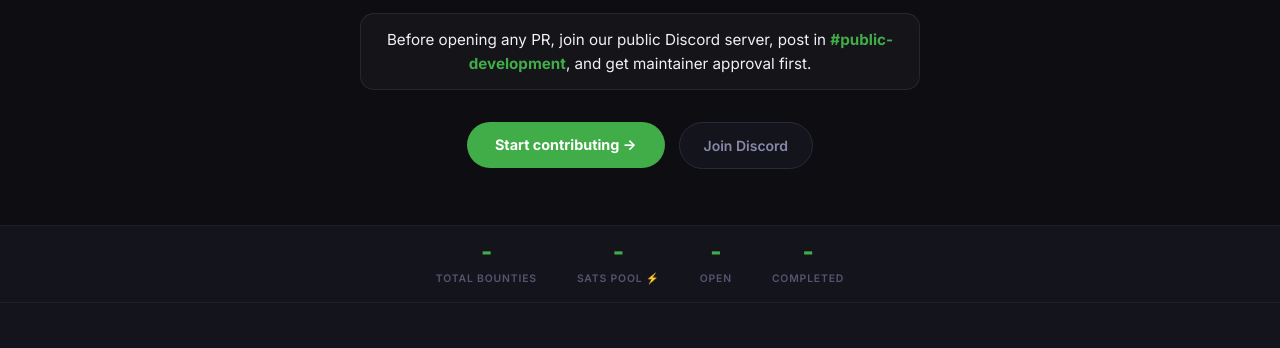
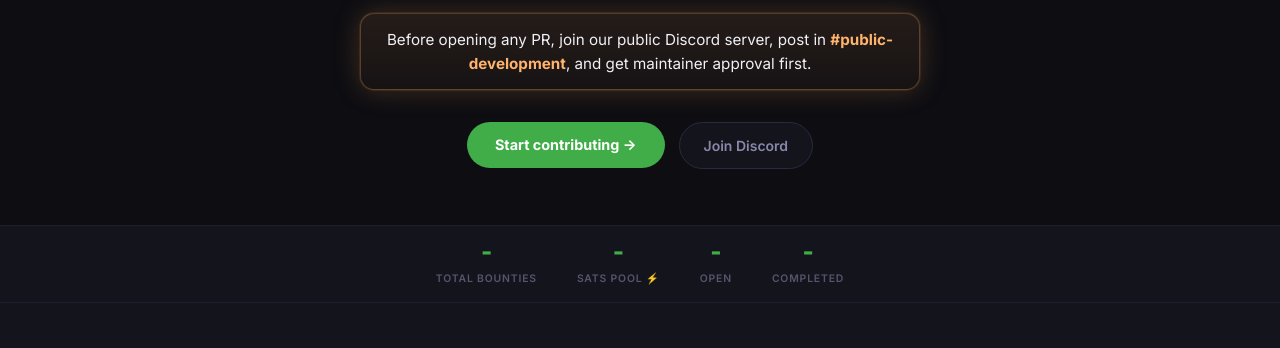
Before and after one commit to lnflash/bounties, a plain HTML site: page index.html in a window 1280 px wide. Shown: the part 394-742 px from the top of the page. Drawn offline with Linux system fonts and the light colour scheme; no server answers.

Commit message:
style: add orange glow to Discord approval note

```diff
--- a/style.css
+++ b/style.css
@@ -171,14 +171,15 @@ header {
   max-width: 560px;
   margin: 0 auto 2rem;
   padding: 0.85rem 1rem;
-  border: 1px solid rgba(255,255,255,0.08);
+  border: 1px solid rgba(255, 168, 85, 0.28);
   border-radius: 14px;
-  background: rgba(255,255,255,0.03);
+  background: linear-gradient(180deg, rgba(255, 168, 85, 0.10), rgba(255, 168, 85, 0.04));
   color: var(--text-primary);
   line-height: 1.55;
   font-size: 0.95rem;
+  box-shadow: 0 0 0 1px rgba(255, 168, 85, 0.10), 0 0 28px rgba(255, 168, 85, 0.22);
 }
-.hero-note strong { color: var(--green); }
+.hero-note strong { color: #ffb36b; }
 .hero-cta-row {
   display: flex;
   align-items: center;
```
